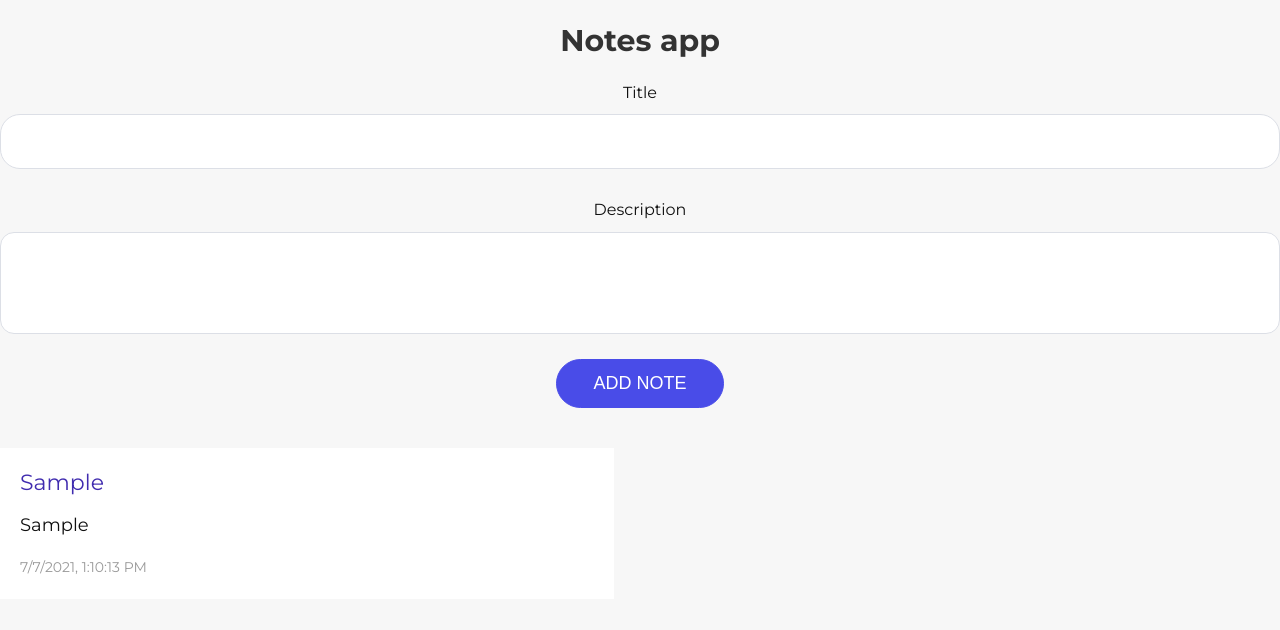
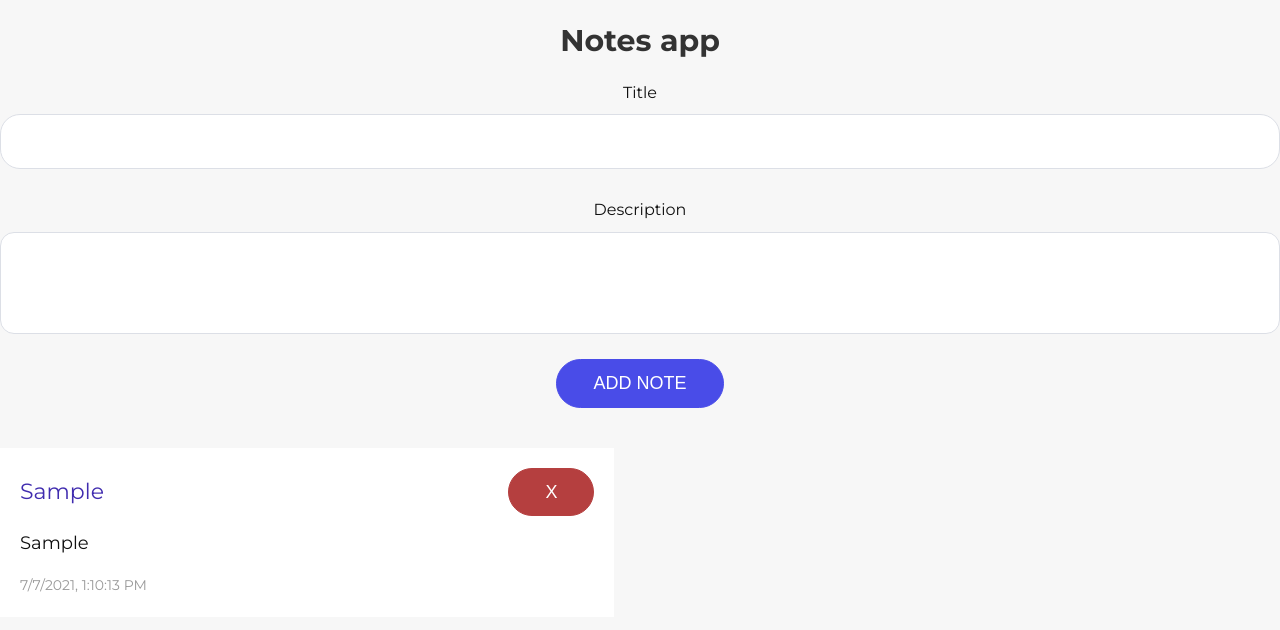
Before and after one commit to antmedwedew/vue-notes, a Vue app: page / in a window 1280 px wide. Both pictures are taken after typing "Sample", "Sample" into the empty fields and a click on the button "ADD NOTE". Shown: the top 630 px of the page. Built offline with nearby package versions, Linux system fonts and the light colour scheme.

Commit message:
add function remove note

```diff
--- a/src/App.vue
+++ b/src/App.vue
@@ -9,7 +9,8 @@
 
           <NewNote :note="note" @addNote="addNote" />
 
-          <Notes :notes="notes" />
+          <Notes :notes="notes" @remove="removeNote" />
+
         </div>
       </section>
     </div>
@@ -56,6 +57,10 @@ export default {
       this.note.description = "";
       this.message = null;
     },
+
+    removeNote(index) {
+      this.notes.splice(index, 1);
+    },
   },
 };
 </script>
--- a/src/assets/scss/main.scss
+++ b/src/assets/scss/main.scss
@@ -1,4 +1,3 @@
-// тк мы к ним обращаемся везде ниже
 @import "utils/vars";
 @import "utils/reset";
 
@@ -70,7 +69,8 @@ section, .section {
   display: flex;
   flex-direction: column;
   min-height: 100vh;
-  &.wrapper-content--fixed {
+
+  &--fixed {
     margin-top: 80px;
   }
 }
--- a/src/components/Notes.vue
+++ b/src/components/Notes.vue
@@ -3,6 +3,7 @@
     <div class="note" v-for="(note, index) in notes" :key="index">
       <div class="note__header">
         <p>{{ note.title }}</p>
+        <button class="btn btn--danger" @click="removeNote(index)">X</button>
       </div>
       <div class="note__body">
         <p>{{ note.description }}</p>
@@ -19,6 +20,11 @@ export default {
     notes: {
       type: Array,
       required: true,
+    },
+  },
+  methods: {
+    removeNote(index) {
+      this.$emit("remove", index);
     },
   },
 };
@@ -41,9 +47,14 @@ export default {
   background-color: #ffffff;
 
   &__header {
+    display: flex;
+    align-items: center;
+    justify-content: space-between;
+
     p {
       font-size: 22px;
       color: #402caf;
+      padding-right: 10px;
     }
   }
 
```
